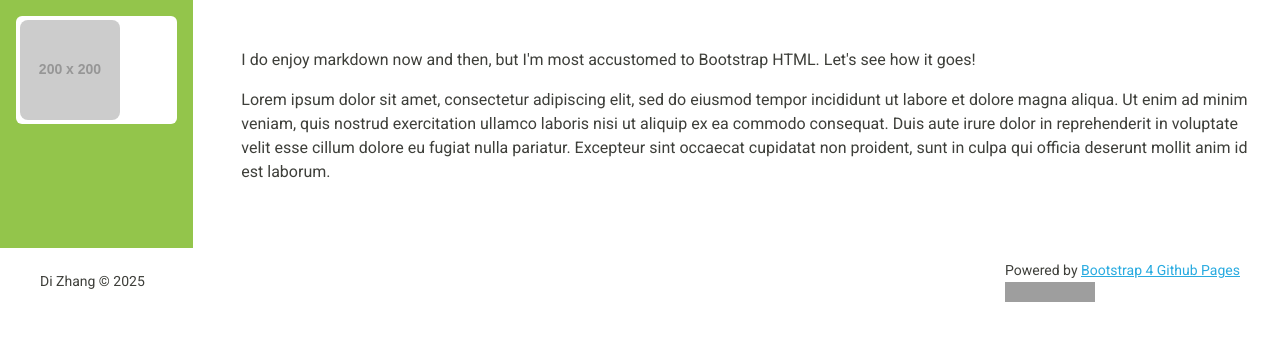
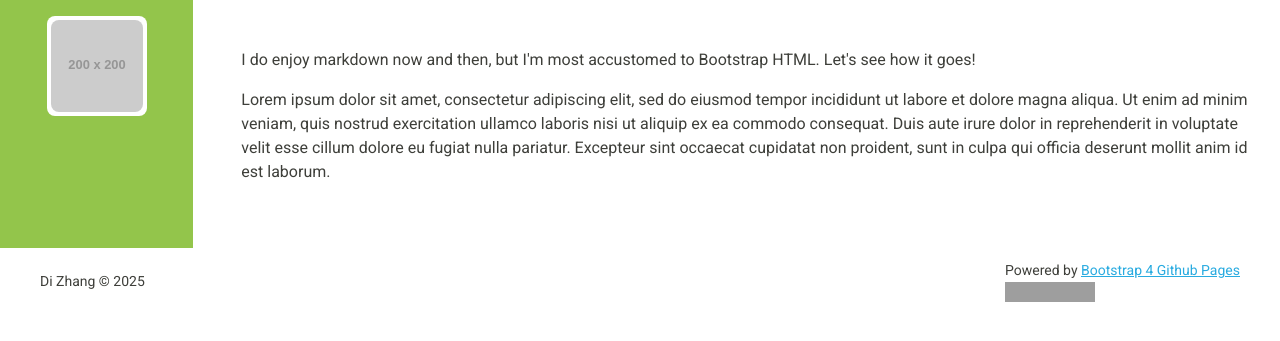
Before and after one commit to zhangdi33/zhangdi33.github.io, a Jekyll site: the page built from index.html, in a window 1280 px wide. Shown: the top 341 px of the page. Built offline with Jekyll 4.4.1, drawn with Linux system fonts in a browser that asks for light colours; grey boxes are pictures that could not be loaded.

Commit message:
Update default.html

```diff
--- a/_layouts/default.html
+++ b/_layouts/default.html
@@ -8,8 +8,8 @@
     <div class="row no-gutters">
       <div class="col-lg-2 flex-column">
         <div class="card bg-success text-white border-0 rounded-0 p-3 d-block h-100">
-          <div class="card border-0 p-1 mx-auto">
-            <div class="card border-0" style="border-radius:0.5rem;height:100px;width:100px;
+          <div class="card border-0 p-1 mx-auto" style="height:100px;width:100px;border-radius:0.5rem;">
+            <div class="card border-0 d-flex flex-fill" style="border-radius:0.5rem;
 
               background-image:URL('https://placehold.co/200');
               background-size:cover;
```
